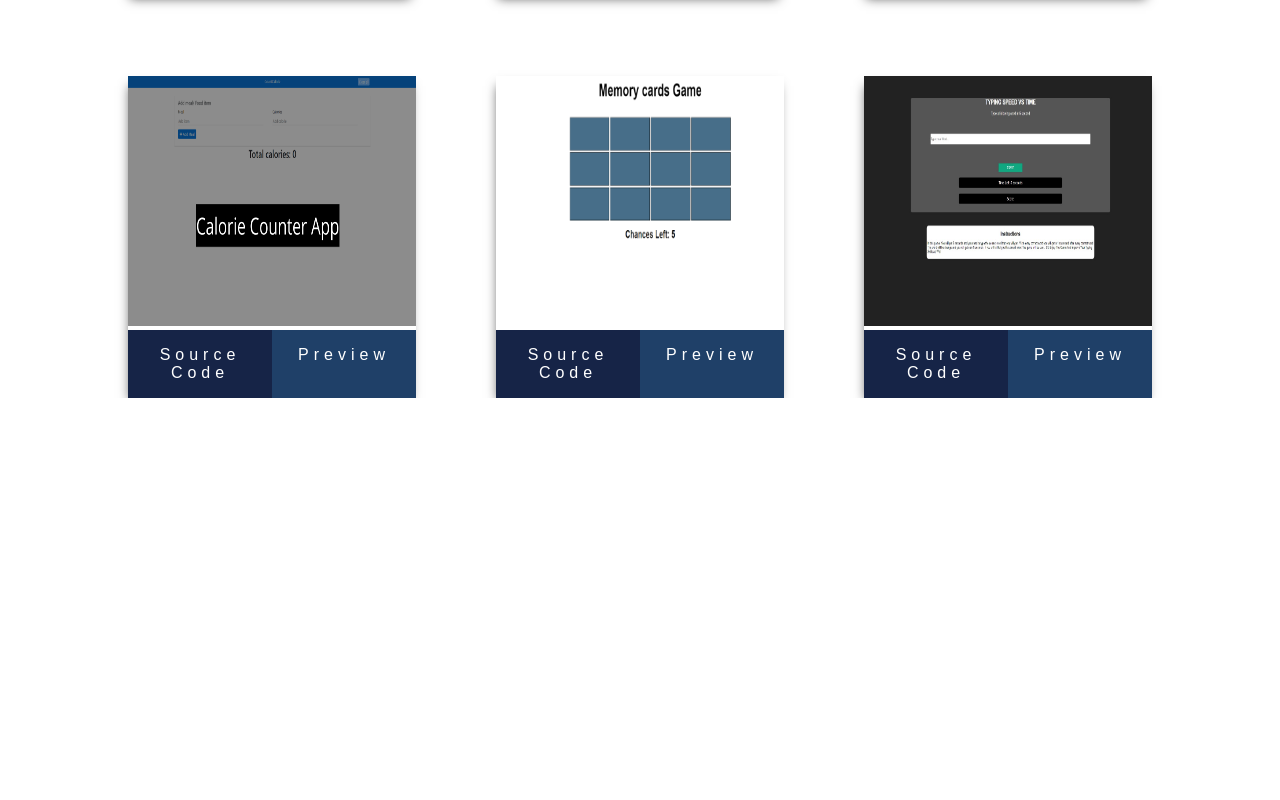
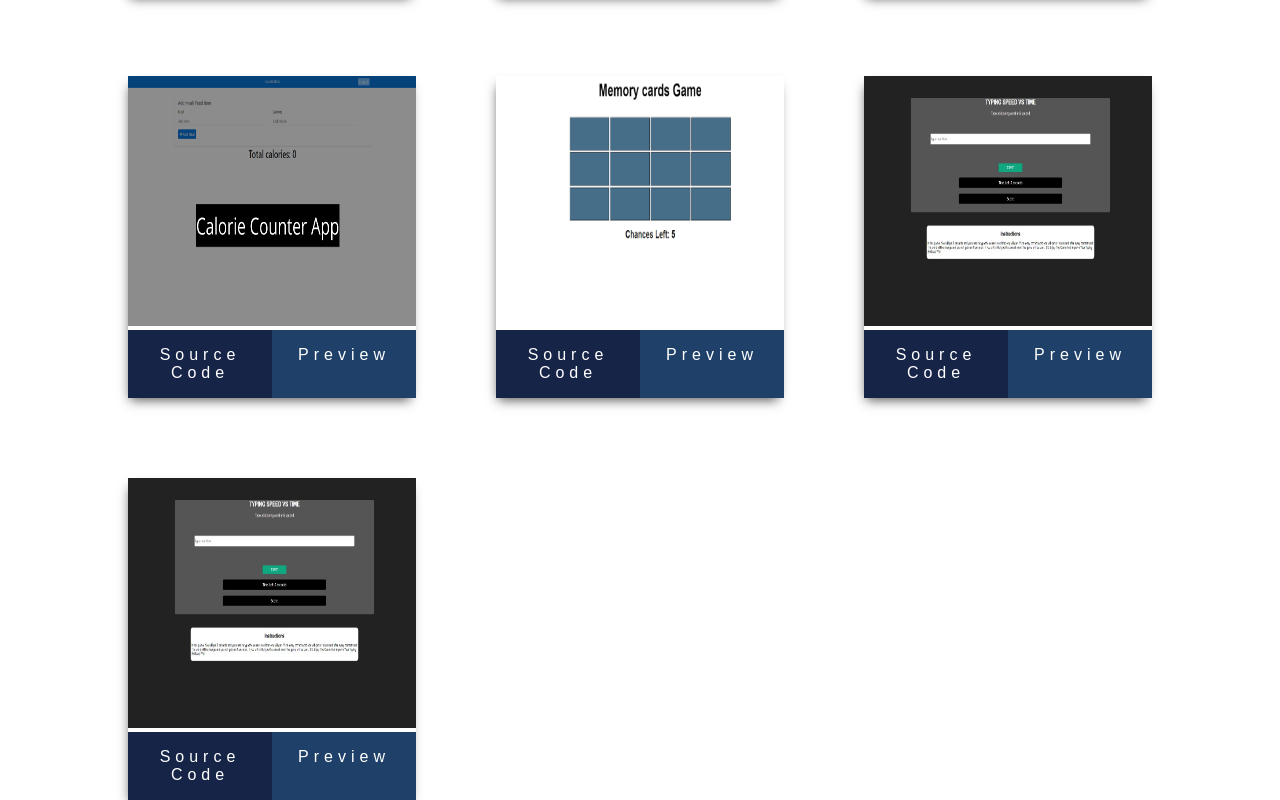
Before and after one commit to sumitsharma3083/vanilla-js-projects, a plain HTML site: page index.html in a window 1280 px wide. Shown: the part 1222-2022 px from the top of the page. Before the commit the page ends 1620 px from the top, so only its background shows below. Drawn offline with Linux system fonts and the light colour scheme.

Commit message:
Update index.html

```diff
--- a/index.html
+++ b/index.html
@@ -82,6 +82,16 @@
                  </div>
                </div>
 
+
+               <div class="grid-item">
+                <img src="./images/typingskill-screenshot.jpg" alt="" class="project-image">
+                 <div class="social-link-grid">
+                    <div class="link-container">
+                        <a href="https://github.com/sumitsharma3083/screen-background-change" class="source-code-link">source code</a>
+                        <a href="https://screenbgchanger.netlify.app/" class="preview-link" target="_blank">preview</a>
+                    </div>
+                 </div>
+               </div>
           </div>
 
 </body>
```
